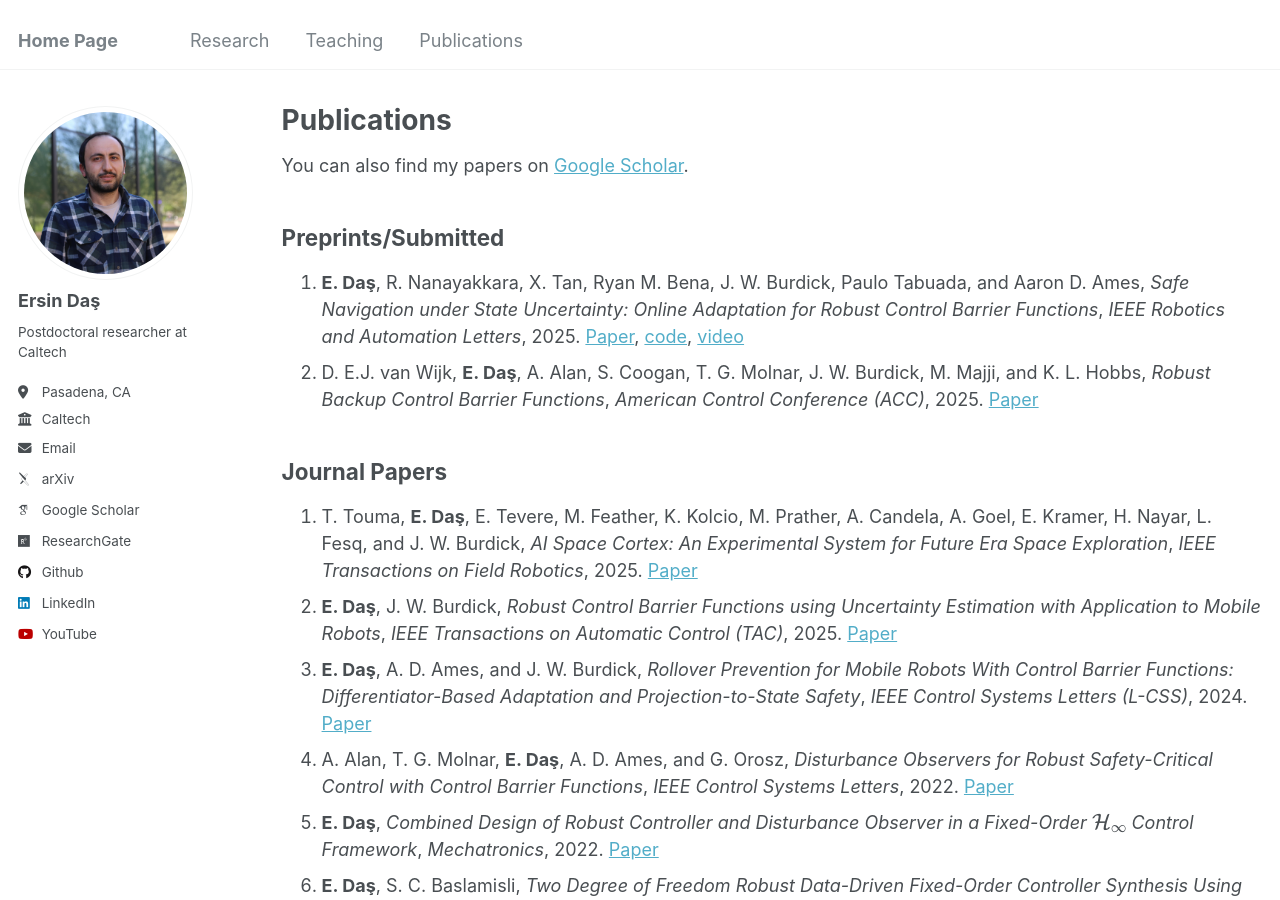
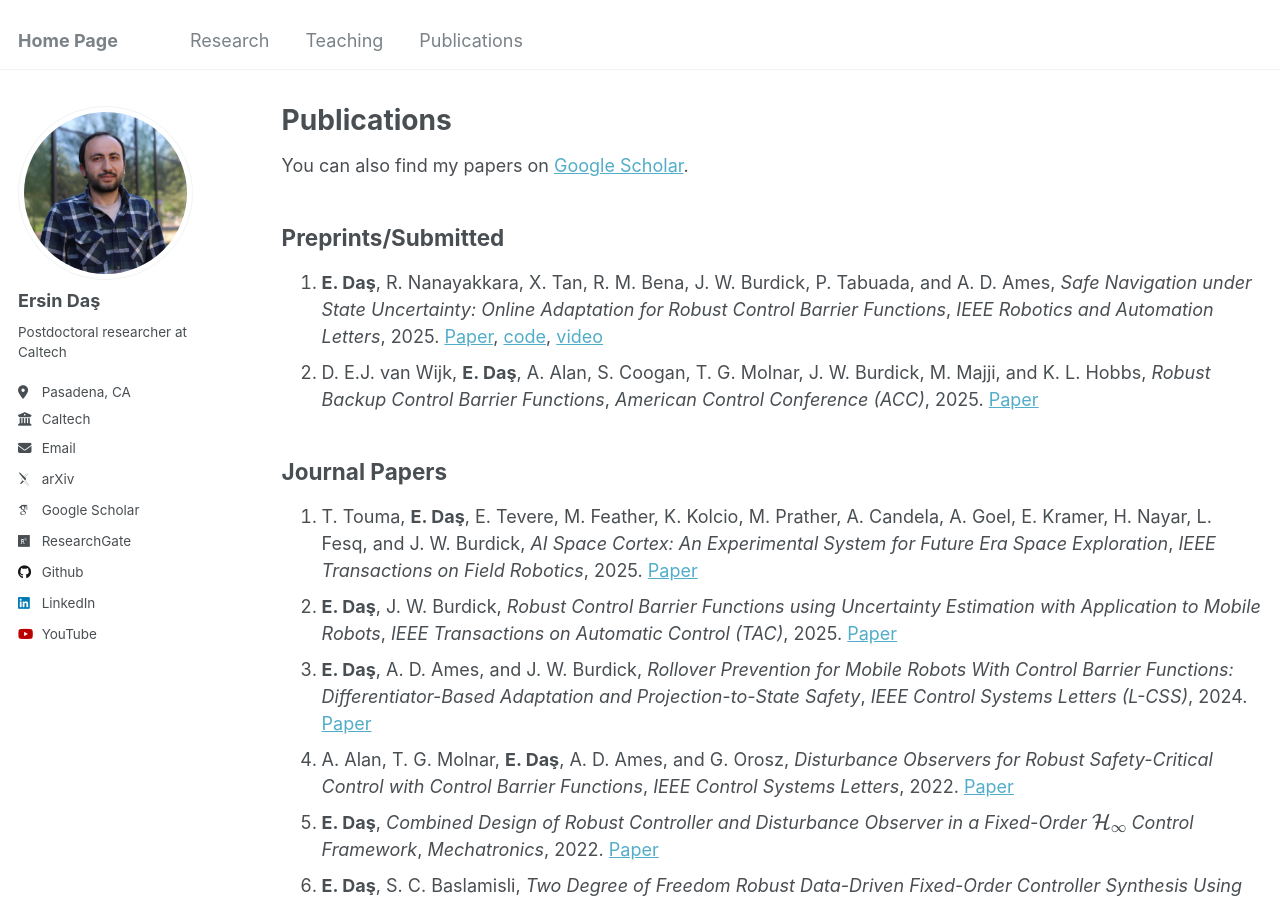
Before and after one commit to ersindas/ersindas.github.io, a Jekyll site: the page built from _pages/publications.md, in a window 1280 px wide and 900 px high. Built offline with Jekyll 4.4.1, drawn with Linux system fonts in a browser that asks for light colours; some web fonts are replaced.

Commit message:
Update publications.md

```diff
--- a/_pages/publications.md
+++ b/_pages/publications.md
@@ -8,7 +8,7 @@ author_profile: true
  <div class="wordwrap">You can also find my papers on <a href="{{site.author.googlescholar}}">Google Scholar</a>.
 
 ## Preprints/Submitted
-1. **E. Daş**, R. Nanayakkara, X. Tan, Ryan M. Bena, J. W. Burdick, Paulo Tabuada, and Aaron D. Ames, *Safe Navigation under State Uncertainty: Online Adaptation for Robust Control Barrier Functions*, *IEEE Robotics and Automation Letters*, 2025. [Paper](https://arxiv.org/pdf/2508.19159), [code](https://github.com/ersindas/robust-CBFs), [video](https://youtu.be/tTNu-Etm0SU)
+1. **E. Daş**, R. Nanayakkara, X. Tan, R. M. Bena, J. W. Burdick, P. Tabuada, and A. D. Ames, *Safe Navigation under State Uncertainty: Online Adaptation for Robust Control Barrier Functions*, *IEEE Robotics and Automation Letters*, 2025. [Paper](https://arxiv.org/pdf/2508.19159), [code](https://github.com/ersindas/robust-CBFs), [video](https://youtu.be/tTNu-Etm0SU)
 2. D. E.J. van Wijk, **E. Daş**, A. Alan, S. Coogan, T. G. Molnar, J. W. Burdick, M. Majji, and K. L. Hobbs, *Robust Backup Control Barrier Functions*, *American Control Conference (ACC)*, 2025. [Paper](https://arxiv.org/pdf/2503.15734)
 
 ## Journal Papers
```
